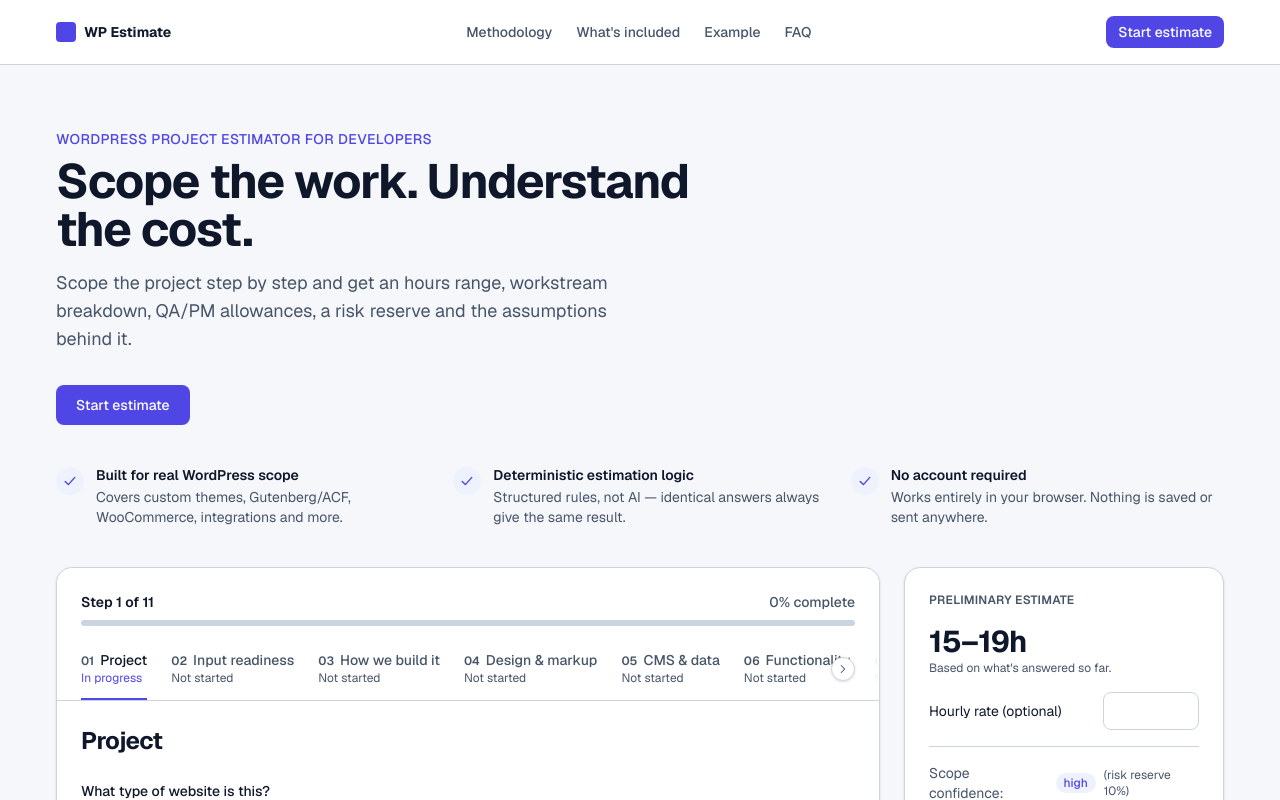
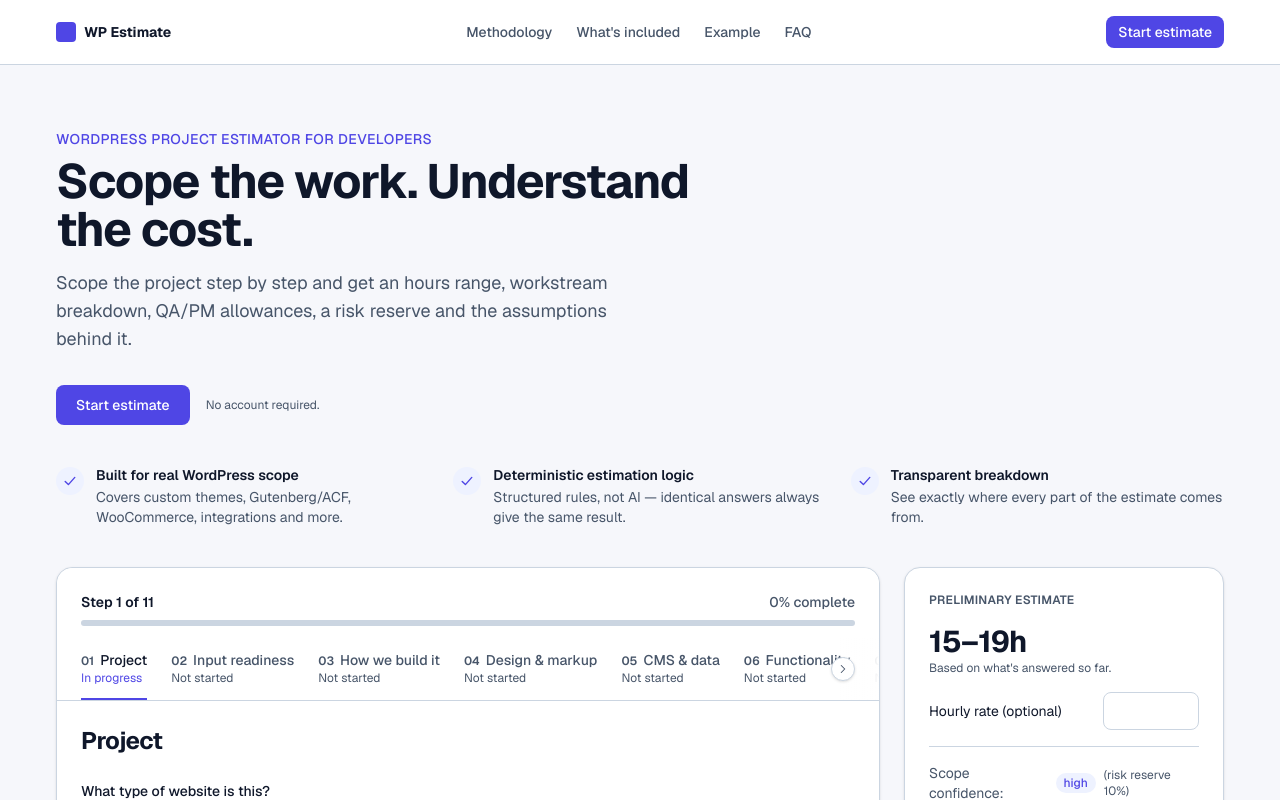
Before and after one commit to YedomakhaDev/wp-website-estimator, a Next.js app: page / in a window 1280 px wide. Shown: the top 800 px of the page. Built offline with nearby package versions, Linux system fonts and the light colour scheme.

Commit message:
feat: swap third hero badge for transparent breakdown messaging

```diff
--- a/src/components/Hero.tsx
+++ b/src/components/Hero.tsx
@@ -8,8 +8,8 @@ const badges = [
         description: "Structured rules, not AI — identical answers always give the same result.",
     },
     {
-        title: "No account required",
-        description: "Works entirely in your browser. Nothing is saved or sent anywhere.",
+        title: "Transparent breakdown",
+        description: "See exactly where every part of the estimate comes from.",
     },
 ];
 
@@ -40,12 +40,15 @@ export default function Hero() {
                 Scope the project step by step and get an hours range, workstream breakdown, QA/PM allowances, a
                 risk reserve and the assumptions behind it.
             </p>
-            <a
-                href="#calculator"
-                className="mt-8 inline-block rounded-control bg-primary px-5 py-2.5 text-sm font-medium text-primary-foreground"
-            >
-                Start estimate
-            </a>
+            <div className="mt-8 flex items-center gap-4">
+                <a
+                    href="#calculator"
+                    className="inline-block rounded-control bg-primary px-5 py-2.5 text-sm font-medium text-primary-foreground"
+                >
+                    Start estimate
+                </a>
+                <span className="text-xs text-muted-foreground">No account required.</span>
+            </div>
 
             <div className="mt-10 grid gap-6 sm:grid-cols-3">
                 {badges.map((badge) => (
```
